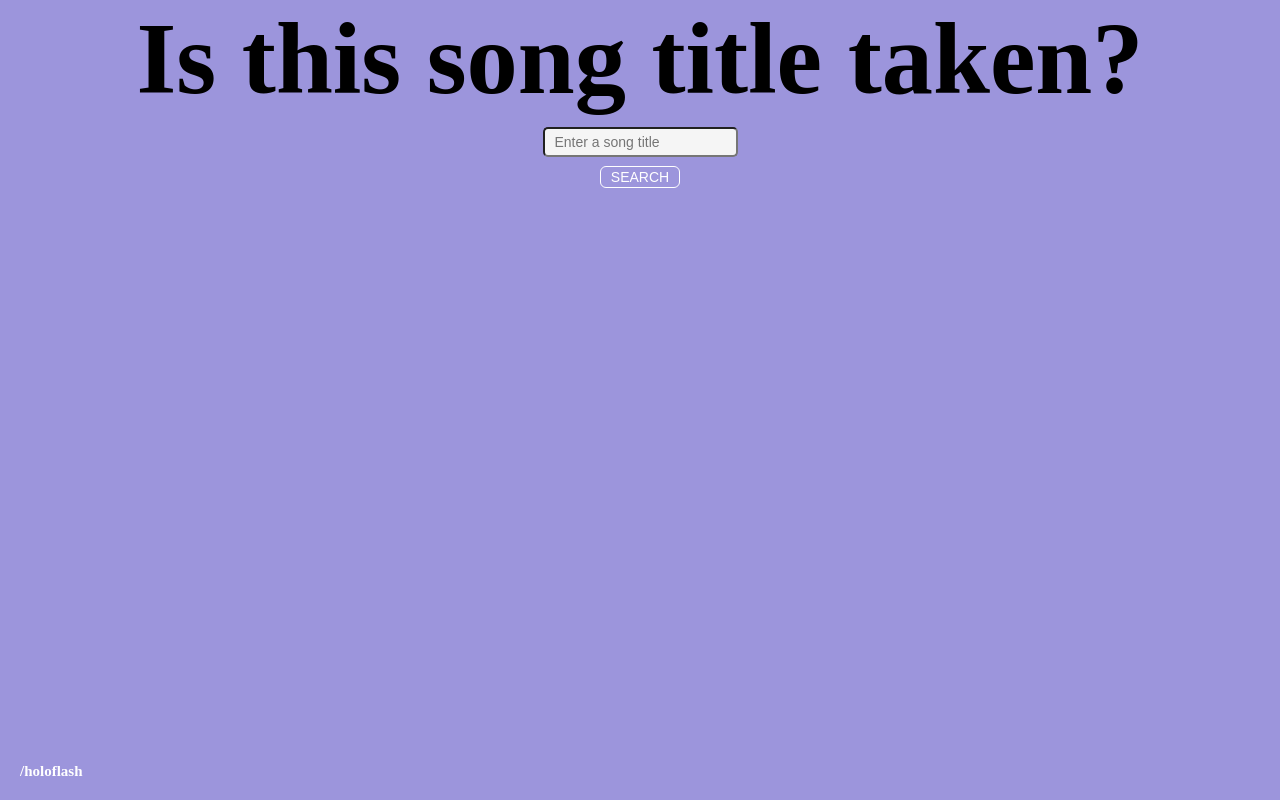
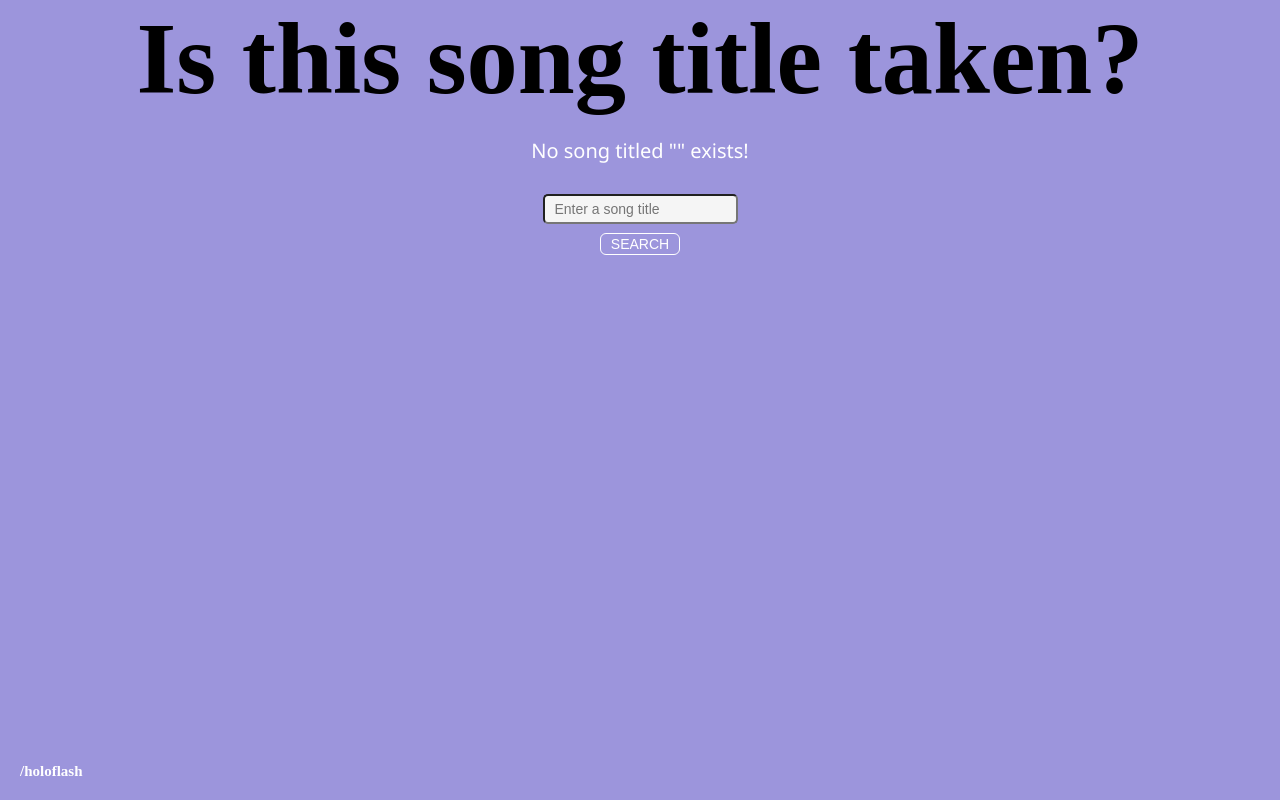
Before and after one commit to holoflash/preview-a-song, a React (Vite) app: page / in a window 1280 px wide. Built offline with nearby package versions, Linux system fonts and the light colour scheme; a web font is replaced by a local one.

Commit message:
Fix type issue for NoSong

```diff
--- a/src/components/NoSong.tsx
+++ b/src/components/NoSong.tsx
@@ -1,9 +1,5 @@
 function NoSong({ term }: { term: string }) {
-    return (
-        term && (
-            <p className="no-song-message">No song titled "{term}" exists!</p>
-        )
-    );
+    return <p className="no-song-message">No song titled "{term}" exists!</p>;
 }
 
 export default NoSong;
```
Also changed, not shown: 3 other files (tests, documents, lock files or other folders).
